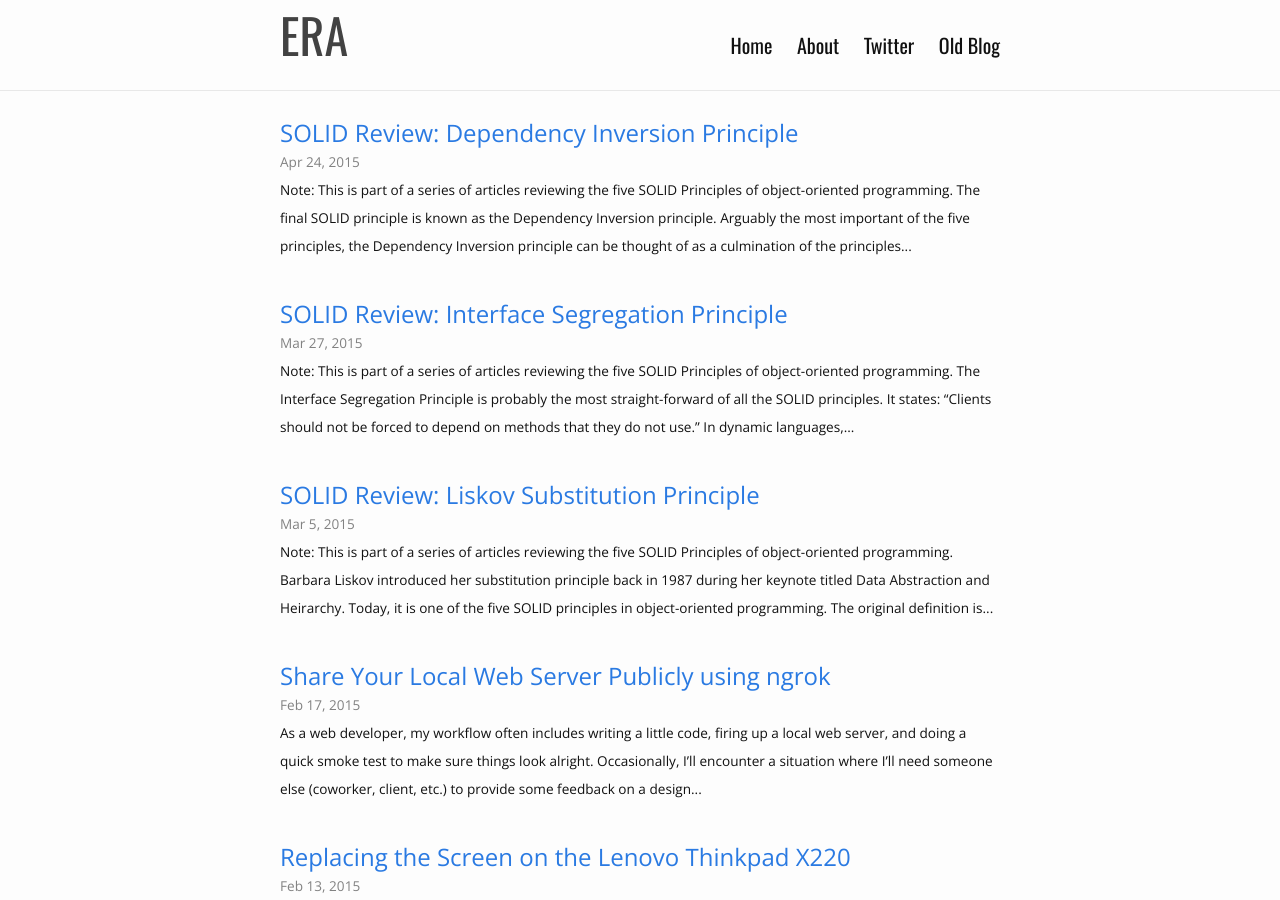
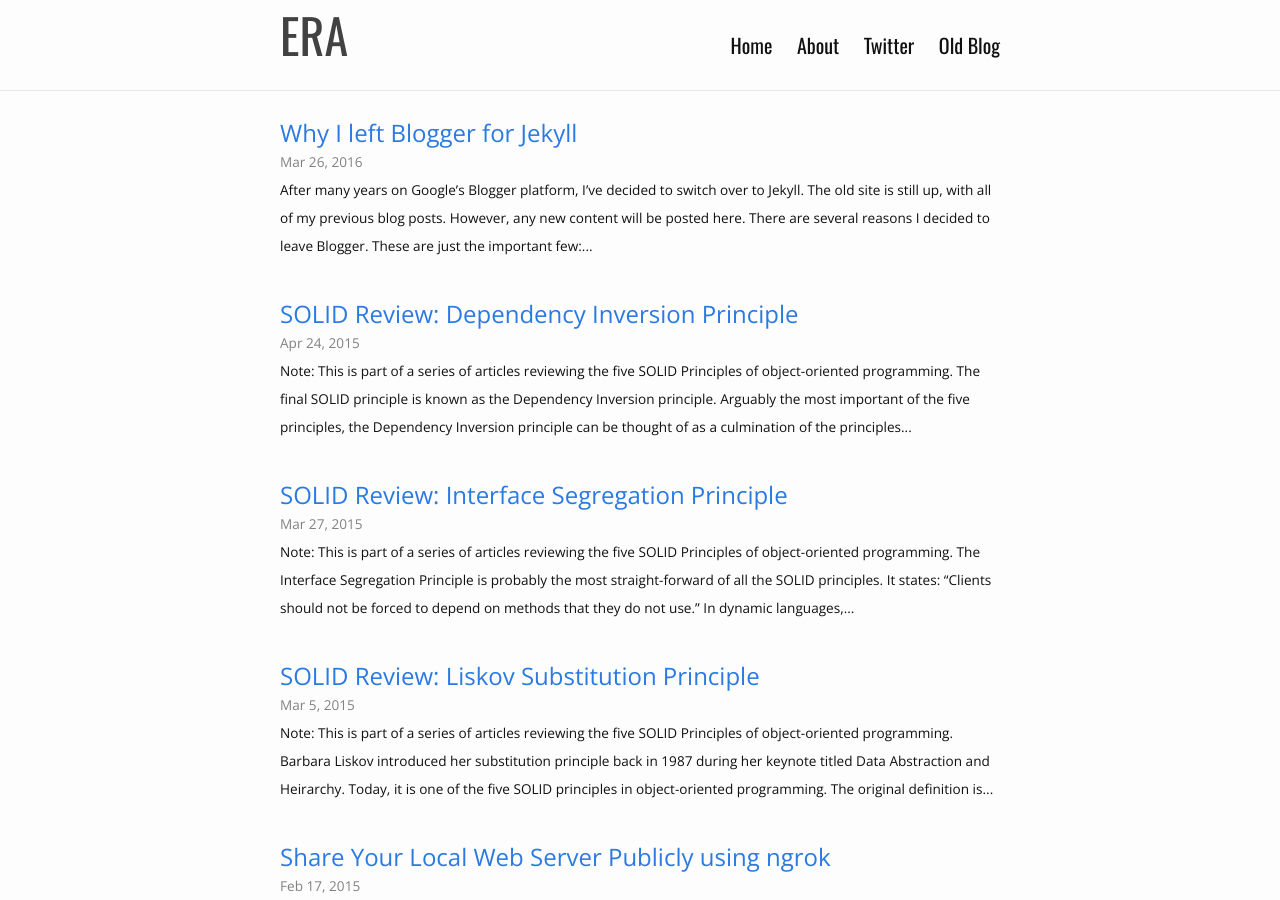
Before and after one commit to era86/era86.github.io, a Jekyll site: the page built from index.html, in a window 1280 px wide and 900 px high. Built offline with Jekyll 4.4.1, drawn with Linux system fonts in a browser that asks for light colours.

Commit message:
Publish jekyll blog post

```diff
--- a/_drafts/2016-02-08-why-i-left-blogger-for-jekyll.markdown
+++ b/_posts/2016-03-26-why-i-left-blogger-for-jekyll.markdown
@@ -1,7 +1,7 @@
 ---
 layout: post
 title:  Why I left Blogger for Jekyll
-date:   2016-02-08
+date:   2016-03-26
 comments: true
 ---
 
```
